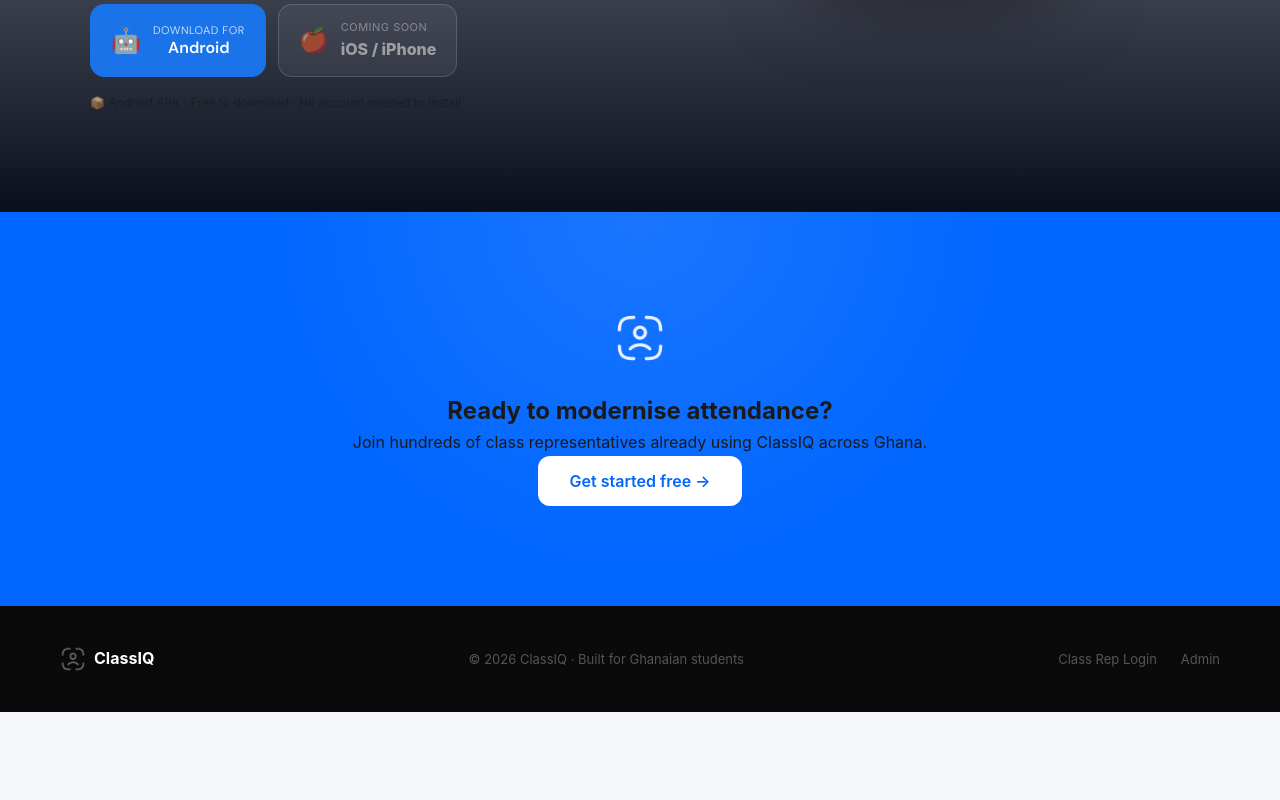
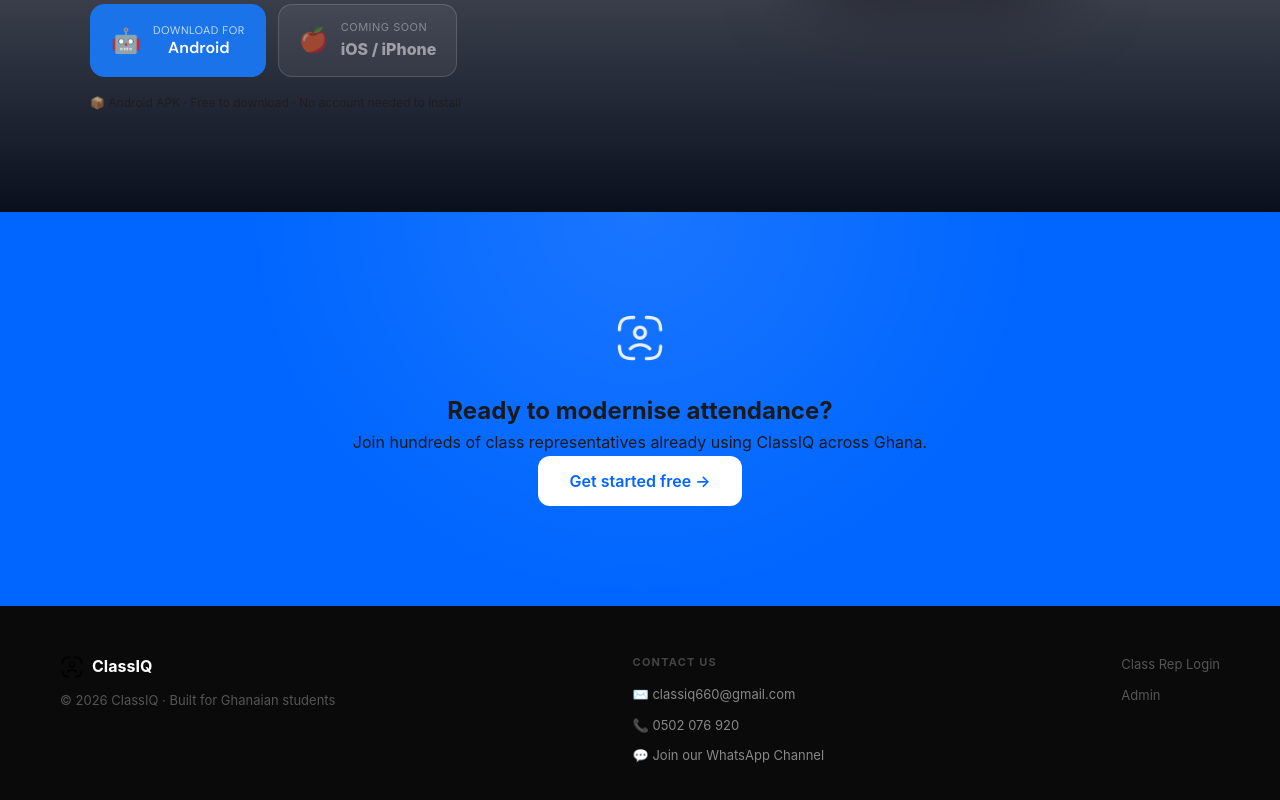
Before and after one commit to mishael6/ClassIQ-Frontend, a React (Vite) app: page / in a window 1280 px wide. Shown: the part 3924-4724 px from the top of the page. Before the commit the page ends 4636 px from the top, so only its background shows below. Built offline with nearby package versions, Linux system fonts and the light colour scheme; no server answers.

Commit message:
Added contact info to the landing page

```diff
--- a/src/pages/LandingPage.jsx
+++ b/src/pages/LandingPage.jsx
@@ -301,17 +301,41 @@
       </section>
 
       {/* ── Footer ── */}
+
       <footer className="lp-footer">
         <div className="lp-footer-inner">
-          <div className="lp-footer-logo">
-            <img src="/logo.png" alt="ClassIQ" className="lp-footer-logo-img" />
-            <span>ClassIQ</span>
+          <div className="lp-footer-brand">
+            <div className="lp-footer-logo">
+              <img src="/logo.png" alt="ClassIQ" style={{ width: 24, height: 24 }} />
+              <span>ClassIQ</span>
+            </div>
+            <p className="lp-footer-copy">© 2026 ClassIQ · Built for Ghanaian students</p>
           </div>
-          <p className="lp-footer-copy">© 2026 ClassIQ · Built for Ghanaian students</p>
+
+          <div className="lp-footer-contact">
+            <p className="lp-footer-contact-label">Contact us</p>
+            <a href="mailto:classiq660@gmail.com" className="lp-footer-contact-link">
+              ✉️ classiq660@gmail.com
+            </a>
+            <a href="tel:+233502076920" className="lp-footer-contact-link">
+              📞 0502 076 920
+            </a>
+            <a
+              href="https://whatsapp.com/channel/0029VbCbXOOHrDZpFFYw3r0O"
+              target="_blank"
+              rel="noopener noreferrer"
+              className="lp-footer-contact-link lp-footer-whatsapp"
+            >
+              💬 Join our WhatsApp Channel
+            </a>
+          </div>
+
+          {/* Nav */}
           <div className="lp-footer-links">
             <Link to="/login">Class Rep Login</Link>
             <Link to="/admin/login">Admin</Link>
           </div>
+
         </div>
       </footer>
     </div>
--- a/src/pages/landing.css
+++ b/src/pages/landing.css
@@ -268,19 +268,36 @@
 
 /* ── Footer ── */
 .lp-footer {
-  background: #0a0a0a; padding: 40px 32px;
+  background: #0a0a0a; padding: 48px 32px;
 }
 .lp-footer-inner {
   max-width: 1160px; margin: 0 auto;
-  display: flex; align-items: center;
-  justify-content: space-between; flex-wrap: wrap; gap: 20px;
+  display: flex; align-items: flex-start;
+  justify-content: space-between; flex-wrap: wrap; gap: 32px;
 }
+.lp-footer-brand { display: flex; flex-direction: column; gap: 10px; }
 .lp-footer-logo {
   display: flex; align-items: center; gap: 8px;
   font-size: 16px; font-weight: 700; color: white;
 }
 .lp-footer-copy { color: #555; font-size: 13px; }
-.lp-footer-links { display: flex; gap: 24px; }
+
+/* Contact column */
+.lp-footer-contact { display: flex; flex-direction: column; gap: 10px; }
+.lp-footer-contact-label {
+  font-size: 11px; font-weight: 700;
+  text-transform: uppercase; letter-spacing: 1.2px;
+  color: #444; margin-bottom: 2px;
+}
+.lp-footer-contact-link {
+  color: #888; font-size: 13px; text-decoration: none;
+  transition: color 0.15s; display: flex; align-items: center; gap: 6px;
+}
+.lp-footer-contact-link:hover { color: white; }
+.lp-footer-whatsapp:hover { color: #25d366; }
+
+/* Nav column */
+.lp-footer-links { display: flex; flex-direction: column; gap: 10px; }
 .lp-footer-links a { color: #555; font-size: 13px; text-decoration: none; transition: color 0.15s; }
 .lp-footer-links a:hover { color: white; }
 
```
